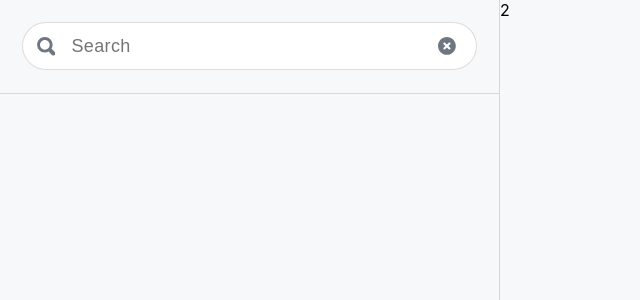
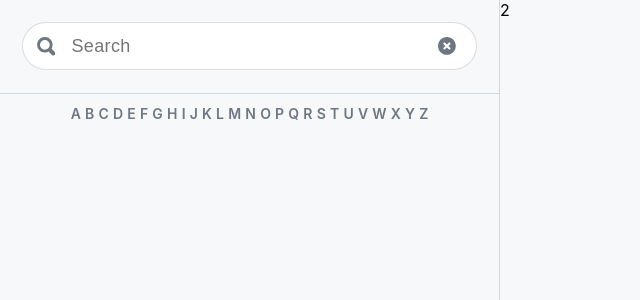
Before and after one commit to amarmanhala/humans, a Next.js app: page / in a window 1280 px wide. Shown: the top 300 px of the page, without its empty margins (0-640 px from the left). Built offline with nearby package versions, Linux system fonts and the light colour scheme.

Commit message:
Add filters

```diff
--- /dev/null
+++ b/src/components/FilterByAlphabetically.js
@@ -0,0 +1,13 @@
+import React from 'react'
+import styles from "./FilterByAlphabetically.module.css"
+
+export default function FilterByAlphabetically() {
+  const alphabet = ["A","B","C","D","E","F","G","H","I","J","K","L","M","N","O","P","Q","R","S","T","U","V","W","X","Y","Z"];
+  return (
+    <div className={styles.wrapper}>
+      { alphabet.map((alphabet, i) => {
+        return <span key={i} className={styles.alphabet}>{alphabet}</span>
+      }) }
+    </div>
+  )
+}
--- /dev/null
+++ b/src/components/FilterByAlphabetically.module.css
@@ -0,0 +1,15 @@
+.wrapper {
+  display: flex;
+  align-items: center;
+  justify-content: center;
+  font-size: 14px;
+  font-weight: 600;
+  color: var(--fg-secondary);
+  padding: 0.8em;
+  cursor: pointer;
+}
+.alphabet {
+  cursor: pointer;
+  margin: 0px 0.15em;
+
+}
--- a/src/components/Search.js
+++ b/src/components/Search.js
@@ -23,6 +23,7 @@ export default function Search() {
           spellCheck="off"
           aria-label="Search Humans"
           placeholder="Search"
+          autoFocus
           onChange={(e) => setSearchText(e.target.value)}
           value={searchText}
           className={styles.searchInput}
--- a/src/components/Search.module.css
+++ b/src/components/Search.module.css
@@ -1,7 +1,6 @@
 .container {
-
   padding: 1.4em;
-  border-block-end: 1px solid var(--border-secondary);
+  border-block-end: 1px solid var(--border);
 }
 .searchInputWrapper {
   width: 100%;
@@ -20,12 +19,10 @@
   background: none;
   color: var(--fg);
   padding: none;
-
   overflow: hidden;
   white-space: nowrap;
   text-overflow: ellipsis;
-
-    letter-spacing: .021em;
+  letter-spacing: 0.021em;
 }
 .icon {
   width: 18px;
--- a/src/components/Sidebar.js
+++ b/src/components/Sidebar.js
@@ -1,4 +1,5 @@
 import React from 'react'
+import FilterByAlphabetically from './FilterByAlphabetically'
 import Search from './Search'
 import styles from "./Sidebar.module.css"
 
@@ -6,6 +7,7 @@ export default function Sidebar() {
   return (
     <div className={styles.container}>
       <Search></Search>
+      <FilterByAlphabetically></FilterByAlphabetically>
     </div>
   )
 }
--- a/src/components/Sidebar.module.css
+++ b/src/components/Sidebar.module.css
@@ -1,5 +1,5 @@
 .container {
   width: 100%;
   height: 100vh;
-  border-right: 1px solid var(--border-secondary);
+  border-right: 1px solid var(--border);
 }
```
Lines whose indentation alone changed are shown as unchanged.
